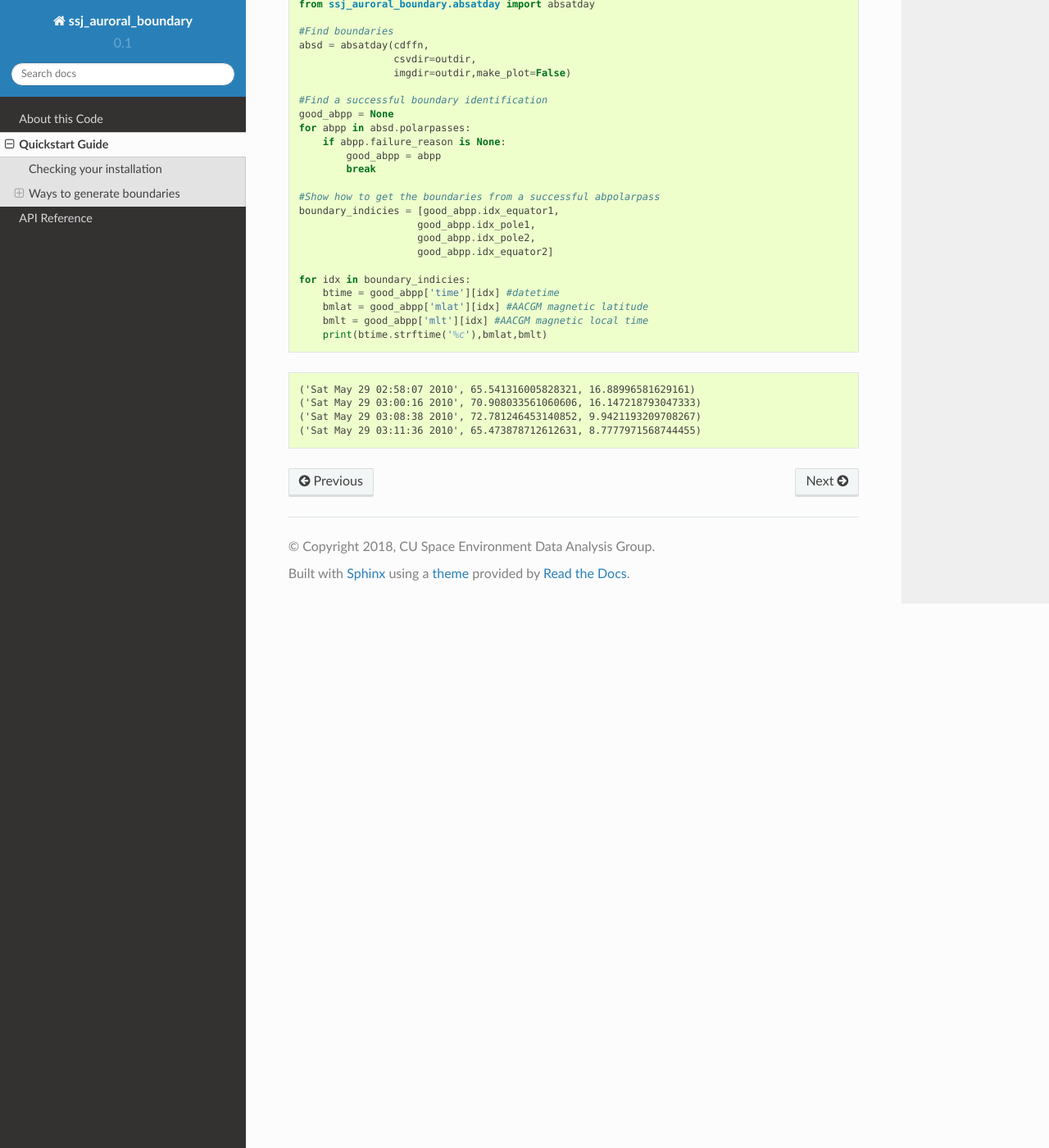
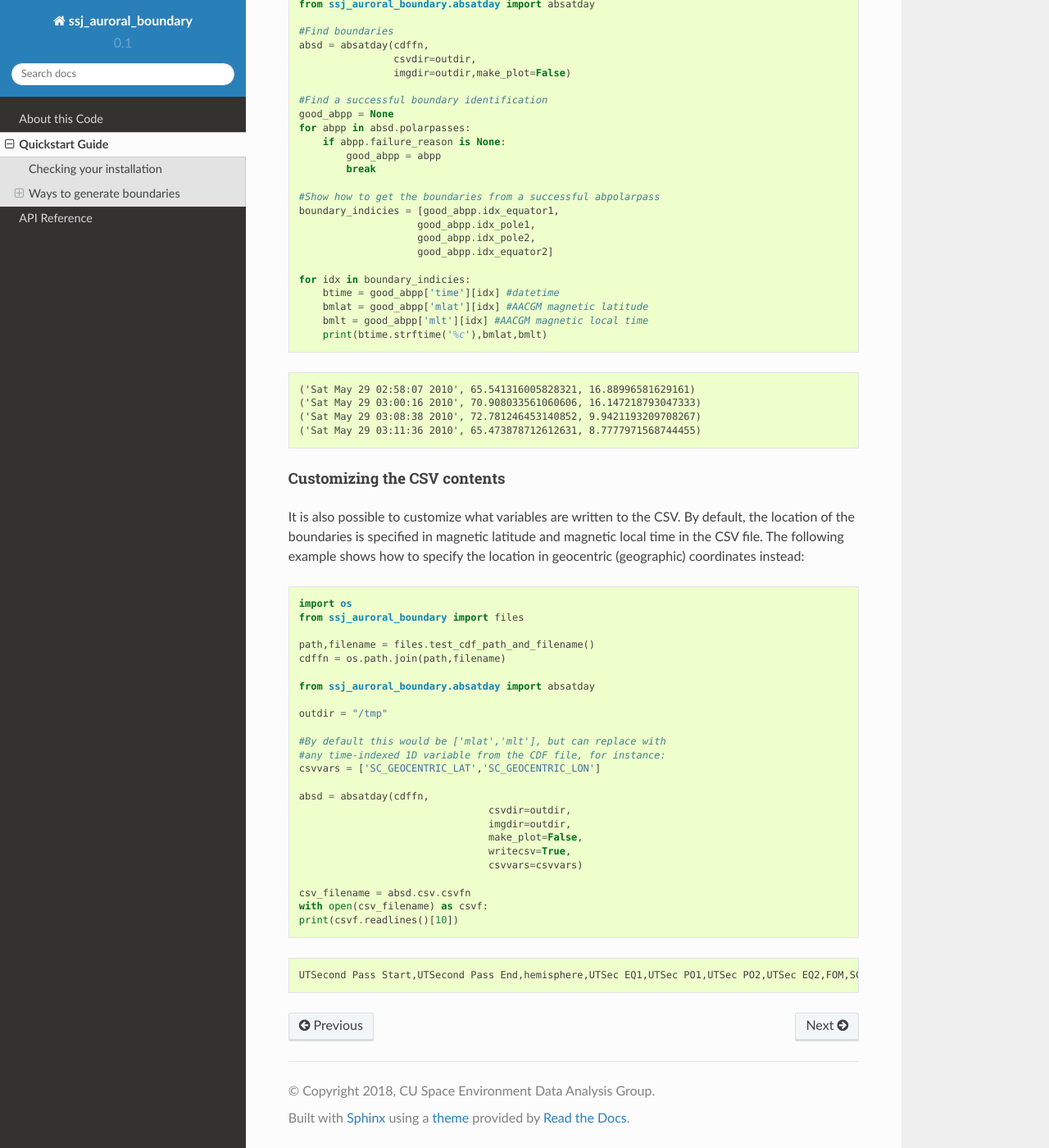
Before and after one commit to lkilcommons/ssj_auroral_boundary, a Sphinx documentation site: the page built from docs/source/quickstart.rst, in a window 1280 px wide and 1400 px high, scrolled down 2211 px. Shown: the whole window at 82% size. Built offline with Sphinx 7.4.7 and the Read the Docs theme 2.0.0, drawn with Linux system fonts in a browser that asks for light colours.

Commit message:
Added example of contributed CSV modification functionality to documentation

```diff
--- a/docs/source/quickstart.rst
+++ b/docs/source/quickstart.rst
@@ -150,3 +150,43 @@ time, magnetic latitude and magnetic local time.
 	('Sat May 29 03:00:16 2010', 70.908033561060606, 16.147218793047333)
 	('Sat May 29 03:08:38 2010', 72.781246453140852, 9.9421193209708267)
 	('Sat May 29 03:11:36 2010', 65.473878712612631, 8.7777971568744455)
+
+
+Customizing the CSV contents
+^^^^^^^^^^^^^^^^^^^^^^^^^^^^
+
+It is also possible to customize what variables are written to the CSV.
+By default, the location of the boundaries is specified in magnetic latitude
+and magnetic local time in the CSV file. The following example shows how
+to specify the location in geocentric (geographic) coordinates instead:
+
+.. testcode::
+
+	import os
+	from ssj_auroral_boundary import files
+
+	path,filename = files.test_cdf_path_and_filename()
+	cdffn = os.path.join(path,filename)
+
+	from ssj_auroral_boundary.absatday import absatday
+
+	outdir = "/tmp"
+
+	#By default this would be ['mlat','mlt'], but can replace with
+	#any time-indexed 1D variable from the CDF file, for instance:
+	csvvars = ['SC_GEOCENTRIC_LAT','SC_GEOCENTRIC_LON']
+
+	absd = absatday(cdffn,
+					csvdir=outdir,
+					imgdir=outdir,
+					make_plot=False,
+					writecsv=True,
+					csvvars=csvvars)
+
+	csv_filename = absd.csv.csvfn
+	with open(csv_filename) as csvf:
+    	print(csvf.readlines()[10])
+
+.. testoutput::
+
+	UTSecond Pass Start,UTSecond Pass End,hemisphere,UTSec EQ1,UTSec PO1,UTSec PO2,UTSec EQ2,FOM,SC_GEOCENTRIC_LAT EQ1,SC_GEOCENTRIC_LAT PO1,SC_GEOCENTRIC_LAT PO2,SC_GEOCENTRIC_LAT EQ2,SC_GEOCENTRIC_LON EQ1,SC_GEOCENTRIC_LON PO1,SC_GEOCENTRIC_LON PO2,SC_GEOCENTRIC_LON
```
